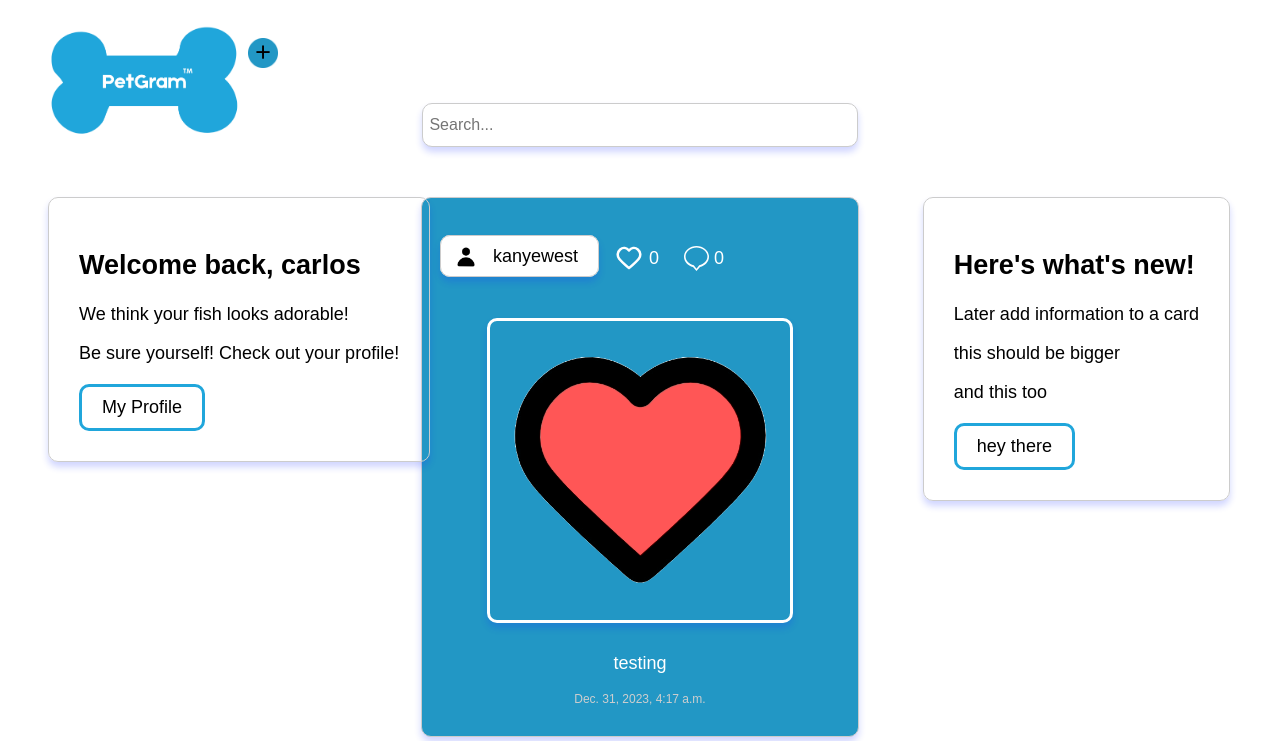
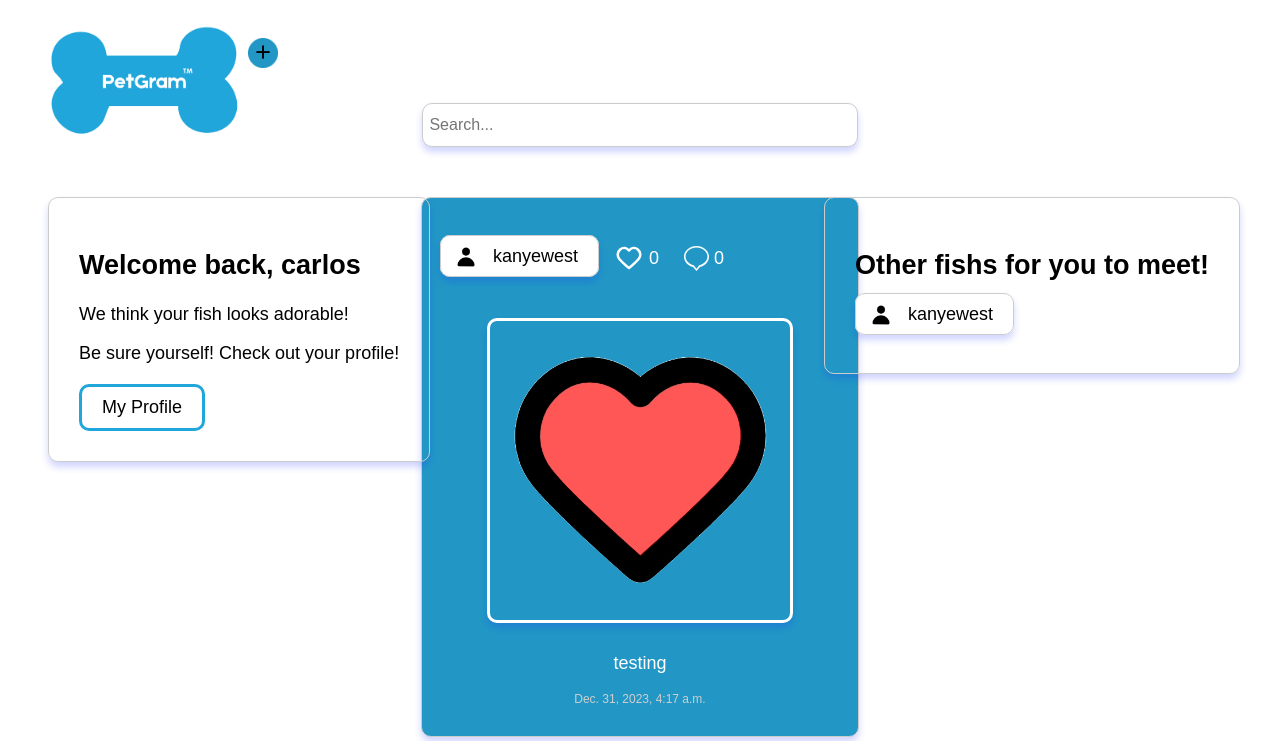
Before and after one commit to CarlosAugustoP/PetGram, a Django app: page /home/ in a window 1280 px wide. Shown: the top 741 px of the page. Run offline with Django 4.2, Linux system fonts and the light colour scheme; a user stored in the database is signed in; data comes from the database, SQL or seed files in the repository; both versions use the stored data as it was after the commit; some web fonts are replaced.

Commit message:
add reccomended users

```diff
--- a/CarlosGram/myapp/static/homestyle.css
+++ b/CarlosGram/myapp/static/homestyle.css
@@ -85,7 +85,7 @@ span {
     padding: 30px;
     box-shadow: 0 5px 7px rgba(22, 45, 255, 0.2);
     position: fixed;
-    right: 50px
+    right: 40px
 }
 
 #search-bar {
--- a/CarlosGram/myapp/templates/home.html
+++ b/CarlosGram/myapp/templates/home.html
@@ -21,11 +21,15 @@
     <div class="posts">
         <div class="card2">
             <div class="card-content">
-                <h2>Here's what's new!</h2>
-                <p>Later add information to a card</p>
-                <p>this should be bigger</p>
-                <p>and this too</p>
-                <button>hey there</button>
+                <h2>Other {{user.species}}s for you to meet!</h2>
+                {% for userprofile in userprofiles %}
+                    {% if userprofile.user.species == current_user.species and userprofile.user != current_user %}
+                        <a href="{% url 'view_other_profile' username=userprofile.user.username %}">
+                            <pre><span ><img id = "profilepic" src="{{ userprofile.profile_image.url }}" alt="">  {{ userprofile.user.username }}  </span></pre>
+                        </a>
+                    {% endif %}
+                {% endfor %}
+
             </div>
         </div>
         <div class="posts">
--- a/CarlosGram/myapp/templates/search_results.html
+++ b/CarlosGram/myapp/templates/search_results.html
@@ -16,7 +16,7 @@
         <button type="submit">Search</button>
     </form>
     {% if not searched %}
-        <p>looks  like you havent searched for anything...</p>
+        <p>looks like you havent searched for anything...</p>
     {% else %}
     {% for user in users %}
         <a href="{% url 'view_other_profile' username=user.username %}">
--- a/CarlosGram/myapp/views.py
+++ b/CarlosGram/myapp/views.py
@@ -95,6 +95,7 @@ def home(request, selected_username=None):
     followers = request.user.followers.all()
     current_user = request.user
     users = User.objects.all()
+    userprofiles = UserProfile.objects.all()
     if current_user.is_authenticated:
         posts = Post.objects.all().order_by('-id')
         if selected_username:
@@ -111,7 +112,7 @@ def home(request, selected_username=None):
         # Get the liked posts for the current user
         liked_posts = Likes.objects.filter(user=current_user).values_list('post', flat=True)
 
-        return render(request, 'home.html', {'posts': posts, 'user_profile': user_profile, 'liked_posts': liked_posts, 'users': users, 'followers': followers, 'current_user': current_user})
+        return render(request, 'home.html', {'posts': posts, 'user_profile': user_profile, 'liked_posts': liked_posts, 'users': users, 'followers': followers, 'current_user': current_user, 'userprofiles': userprofiles})
     else:
         return redirect('login')
 
```
Also changed, not shown: CarlosGram/myapp/static/search_results.css (+29 -0 lines), CarlosGram/db.sqlite3.
